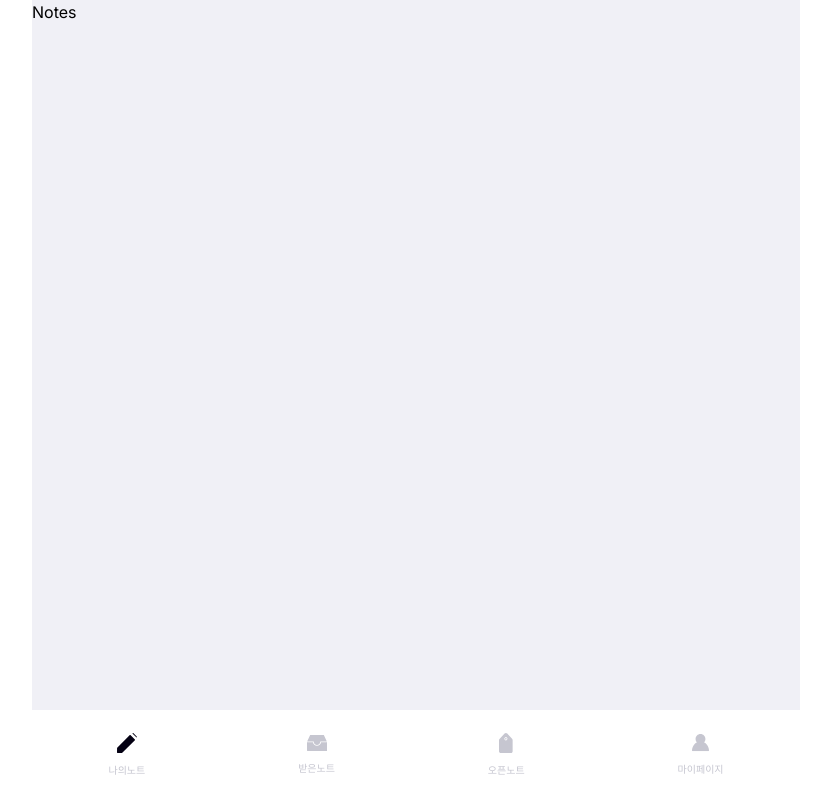
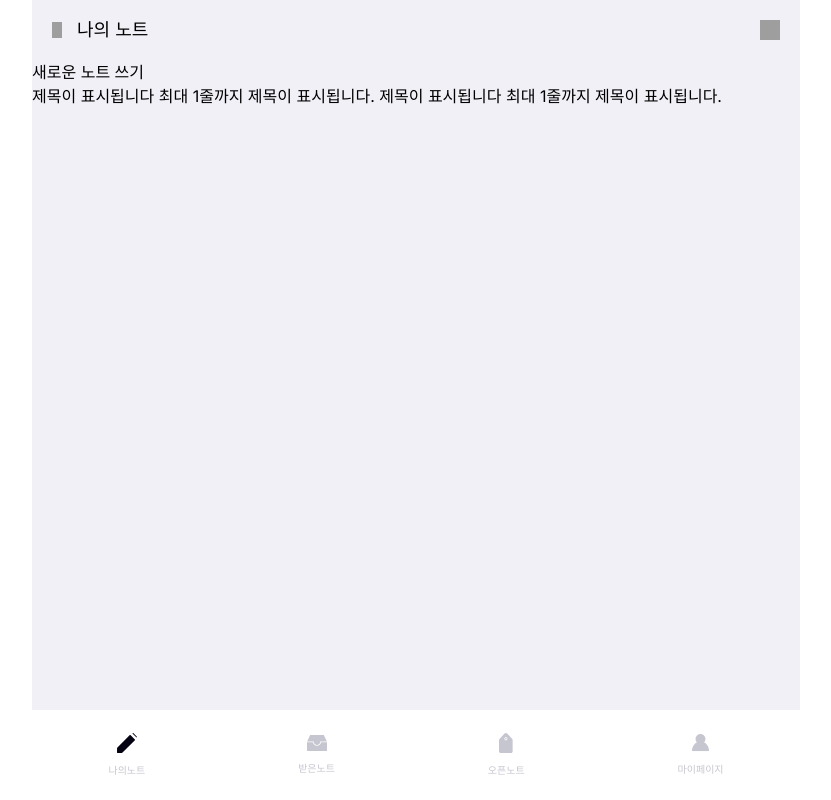
Before and after one commit to gwontaeho/wavynote-web, a Next.js app: page /folder/1 in a window 1280 px wide. Shown: the whole page, without its empty margins (224-1055 px from the left). Built offline with nearby package versions, Linux system fonts and the light colour scheme; grey boxes are pictures that could not be loaded.

Commit message:
design: 나의노트 마크업 스타일 진행 중

```diff
--- a/src/app/(main)/_components/Header.tsx
+++ b/src/app/(main)/_components/Header.tsx
@@ -3,11 +3,14 @@ import { IconBtn } from "@/components/IconBtn";
 interface HeaderProps {
     title: string;
     buttonText: string;
-  }
+    icBtnType: "prev" | "search" | "searchBlack" | "etc" | undefined | null;
+}
 
-export const Header = ({ title, buttonText } : HeaderProps ) => {
+export const Header = ({ title, buttonText, icBtnType } : HeaderProps ) => {
+
     return <header className="flex justify-between items-center h-[60px] px-[20px]">
         <div className="titleWrap">
+            {icBtnType && <IconBtn name="" type={icBtnType}></IconBtn>}
             <h2>{title}</h2>
         </div>
         <div className="headerBtnWrap">
--- a/src/app/(main)/folder/[folder]/page.tsx
+++ b/src/app/(main)/folder/[folder]/page.tsx
@@ -1,3 +1,15 @@
+// 노트목록
+import { Header } from "./../../_components/Header";
+
 export default function Notes() {
-    return <main className="">Notes</main>;
+    return <main className="">
+        <Header title="나의 노트" buttonText="" icBtnType="prev"></Header>
+        <button>새로운 노트 쓰기</button>
+        <ul>
+            <li>
+                <h4>제목이 표시됩니다 최대 1줄까지 제목이 표시됩니다. 제목이 표시됩니다 최대 1줄까지 제목이 표시됩니다.</h4>
+                <p></p>
+            </li>
+        </ul>
+    </main>;
 }
--- a/src/app/(main)/folder/page.tsx
+++ b/src/app/(main)/folder/page.tsx
@@ -15,7 +15,7 @@ export default function Folder() {
       ];
 
     return <main className="">
-        <Header title="폴더" buttonText=""></Header>
+        <Header title="폴더" buttonText="" icBtnType={undefined}></Header>
         <section className="content-wrap bgScroll">
           <ul className="folderWrap">
             <li className="folderMin add-folder">
--- a/src/app/page.tsx
+++ b/src/app/page.tsx
@@ -1,7 +1,11 @@
+
 /**
  * default
  * @returns
  */
+
 export default function Home() {
-  return <main className="">home</main>;
+  return <main className="">
+    home
+  </main>;
 }
--- a/src/app/style.scss
+++ b/src/app/style.scss
@@ -269,4 +269,10 @@ section{
     }
   }
 
+  .titleWrap{
+    display: flex;
+    align-items: center;
+    gap: 15px;
+  }
+
   /* end of header */
--- a/src/components/IconBtn.tsx
+++ b/src/components/IconBtn.tsx
@@ -1,4 +1,4 @@
-type ButtonType = "prev" | "search" | "searchBlack" | "etc";
+type ButtonType = "prev" | "search" | "searchBlack" | "etc" | undefined | null;
 
 interface ButtonProps {
   name: string;
```
